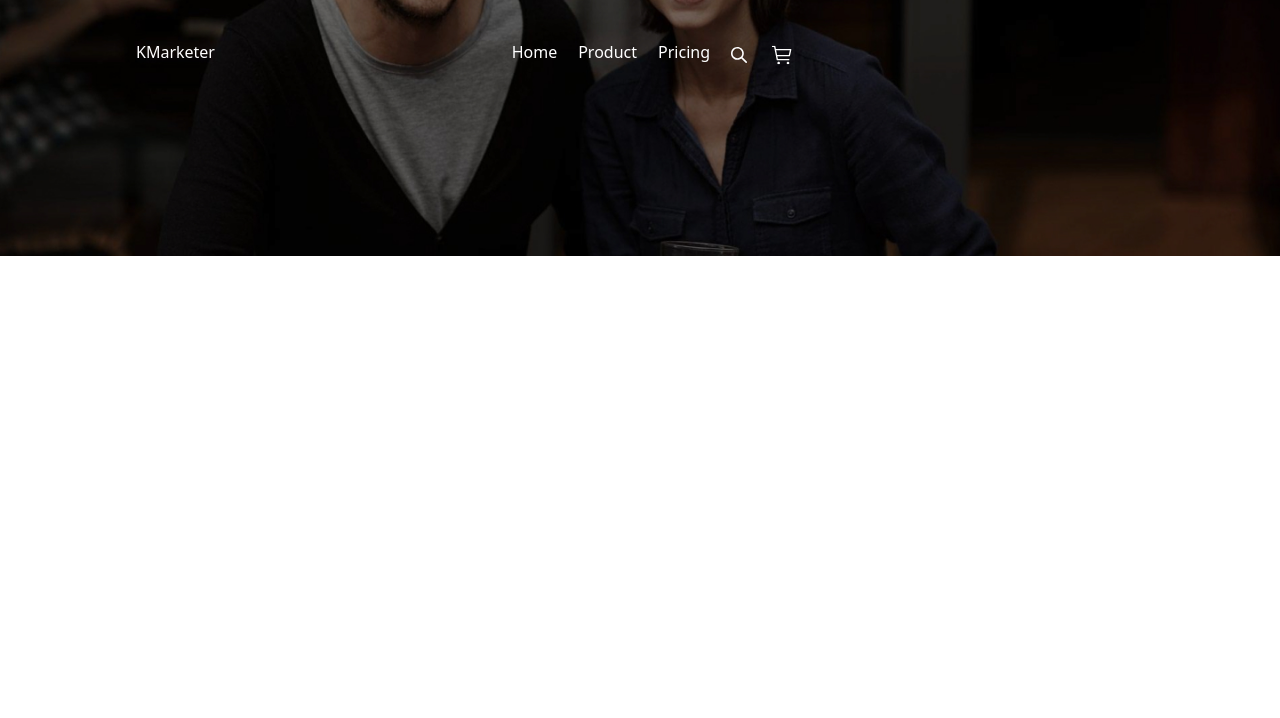
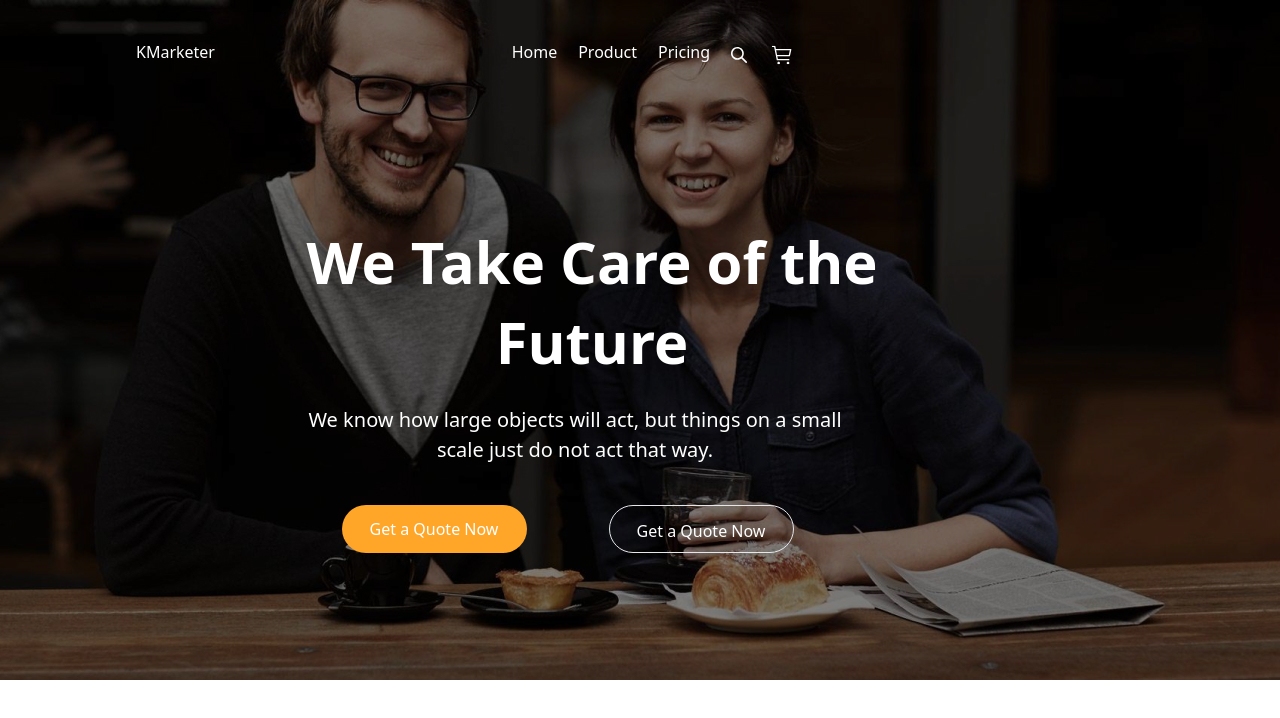
Before and after one commit to MANIZABAYO-Elie/K-Marketer, a website: page public/index.html in a window 1280 px wide. Shown: the top 718 px of the page. Drawn offline with Linux system fonts and the light colour scheme.

Commit message:
file committed

```diff
--- a/public/index.html
+++ b/public/index.html
@@ -7,7 +7,7 @@
     <title>KMarketer</title>
 </head>
 <body>
-    <section class="bg-[url('/images/background.jpg')] h-64 w-full bg-cover bg-center">
+    <section class="bg-[url('/images/background.jpg')] h-[680px] w-full bg-cover bg-center">
         <header class=" flex ">
             <h3 class="text-white h-[58px] w-[187px] mt-[40px] ml-[136px] p-[13px 57px 13px 0px] gap-[10px]">KMarketer</h3>
             <ul class="flex justify-end text-white gap-[21px] mt-[40px] ml-[785px] w-[373px] h-[24px]mt-[40px]">
@@ -18,9 +18,21 @@
                 <img src="../images/supermarket-icon.svg" class="w-[20px] h-[20px] mt-[5px]">
                 <img src="../images/navbar-toggler.svg" class="w-[20px] h-[13.71px] ml-[540px] mt-[7px]"></ul>
         </header>
-        <div class="Fixed w-[1,050px]h-[571pxpx] mt-[104px] ml-[195px] p-[80px 0px 80px 0px] gap-[80px]">
+        <div class="Fixed w-[1,050px]h-[571pxpx] mt-[104px] ml-[195px] p-[80px 0px 80px 0px] gap-[80px] flex items-center justify-center">
             <div class="Fixed w-[864px] Hug h-[411px]">
-
+                <h1 class="w-[573px] h-[143px] text-[hsla(0,0%,100%,1)] text-center  font-[800] leading-[80px] text-[58px] mt-[20px]">
+                    We Take Care of the Future
+                </h1>
+                <h4 class=" text-[hsla(0,0%,100%,1)] w-[539px] h-[60px] text-center leading-[30px] text-[20px] pt-[40px]">
+                    We know how large objects will act, but things on a
+                    small scale just do not act that way.
+                </h4>
+                <div class="flex gap-[10px] mt-[40px]">
+                    <button type="button" class="focus:outline-none text-white bg-[hsla(35,100%,58%,1)]
+                    w-[185px] h-[48px] rounded-[37px] ml-[36px] mr-[36px] mt-[40px]">Get a Quote Now</button>
+                   <button type="button" class="focus:outline-none text-[hsla(0,0%,100%,1)]
+                     w-[185px] h-[48px] rounded-[37px] pt-1 border-[1px] solid hsla(0,0%,100%,1)] ml-[36px] mr-[36px] mt-[40px] " >Get a Quote Now</button>
+                </div>
             </div>
         </div>
 </section>
```
Also changed, not shown: src/style.css.
